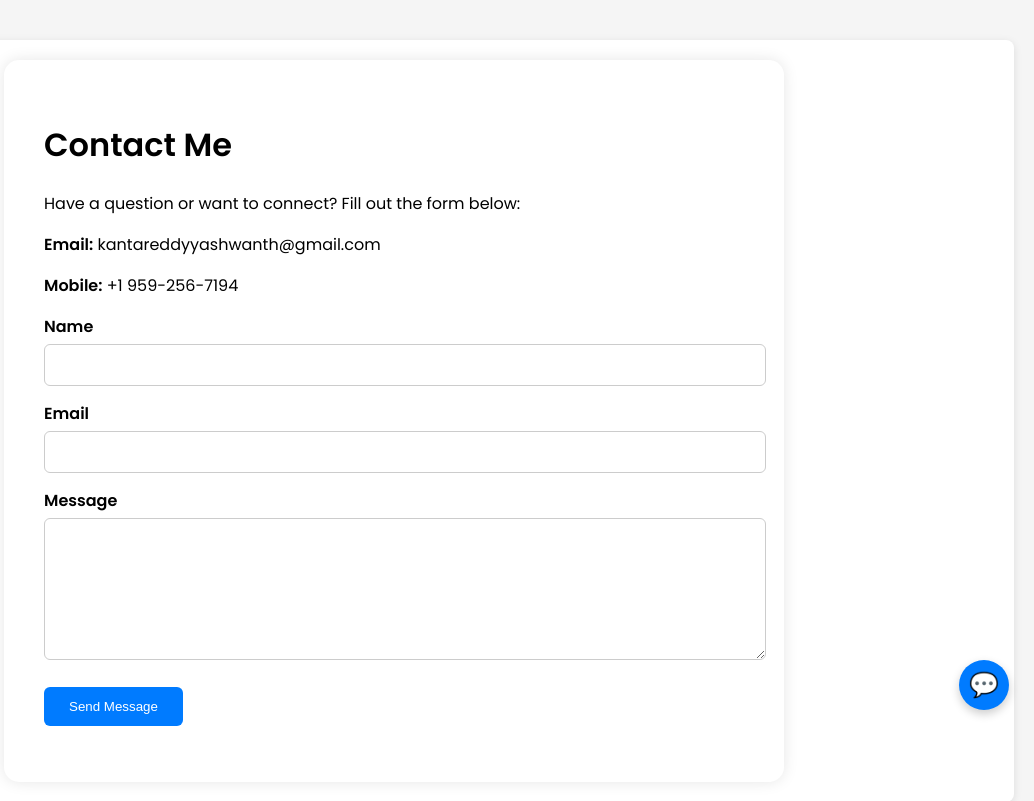
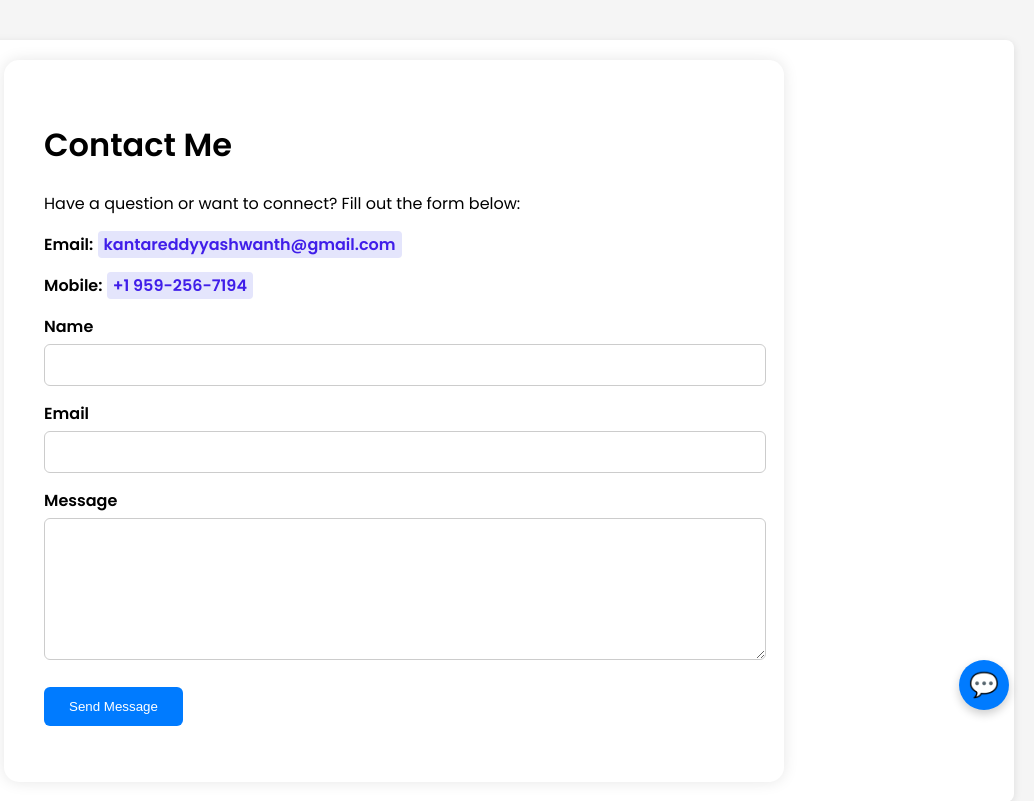
Before and after one commit to yashwanth140/portfolio-frontend, a Flask app: page /contact in a window 1280 px wide. Shown: the part 65-866 px from the top of the page, without its empty margins (246-1280 px from the left). Run offline with Flask 3, Linux system fonts and the light colour scheme.

Commit message:
updated css

```diff
--- a/static/style.css
+++ b/static/style.css
@@ -481,3 +481,10 @@ nav {
 .pdf-close:hover {
   color: red;
 }
+.highlight {
+  color: #401ee9;
+  font-weight: bold;
+  background-color: #e4e5fc;
+  padding: 2px 6px;
+  border-radius: 4px;
+}
--- a/templates/contact.html
+++ b/templates/contact.html
@@ -8,8 +8,8 @@
 
   <!-- Contact Info Block -->
   <div class="contact-info">
-    <p><strong>Email:</strong> kantareddyyashwanth@gmail.com</p>
-    <p><strong>Mobile:</strong> +1 959-256-7194</p>
+    <p><strong>Email:</strong> <span class="highlight">kantareddyyashwanth@gmail.com</span></p>
+    <p><strong>Mobile:</strong> <span class="highlight">+1 959-256-7194</span></p>
   </div>
 
   <form id="contactForm" class="contact-form">
```
